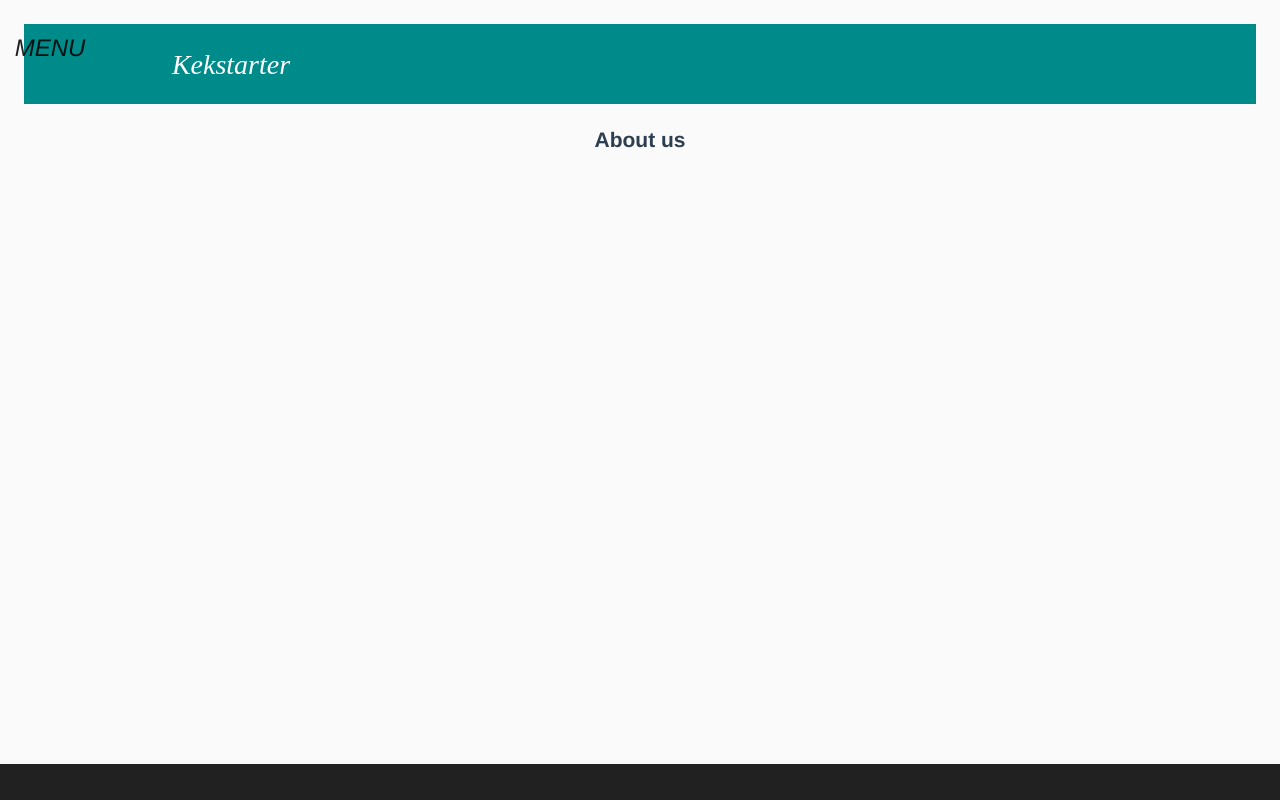
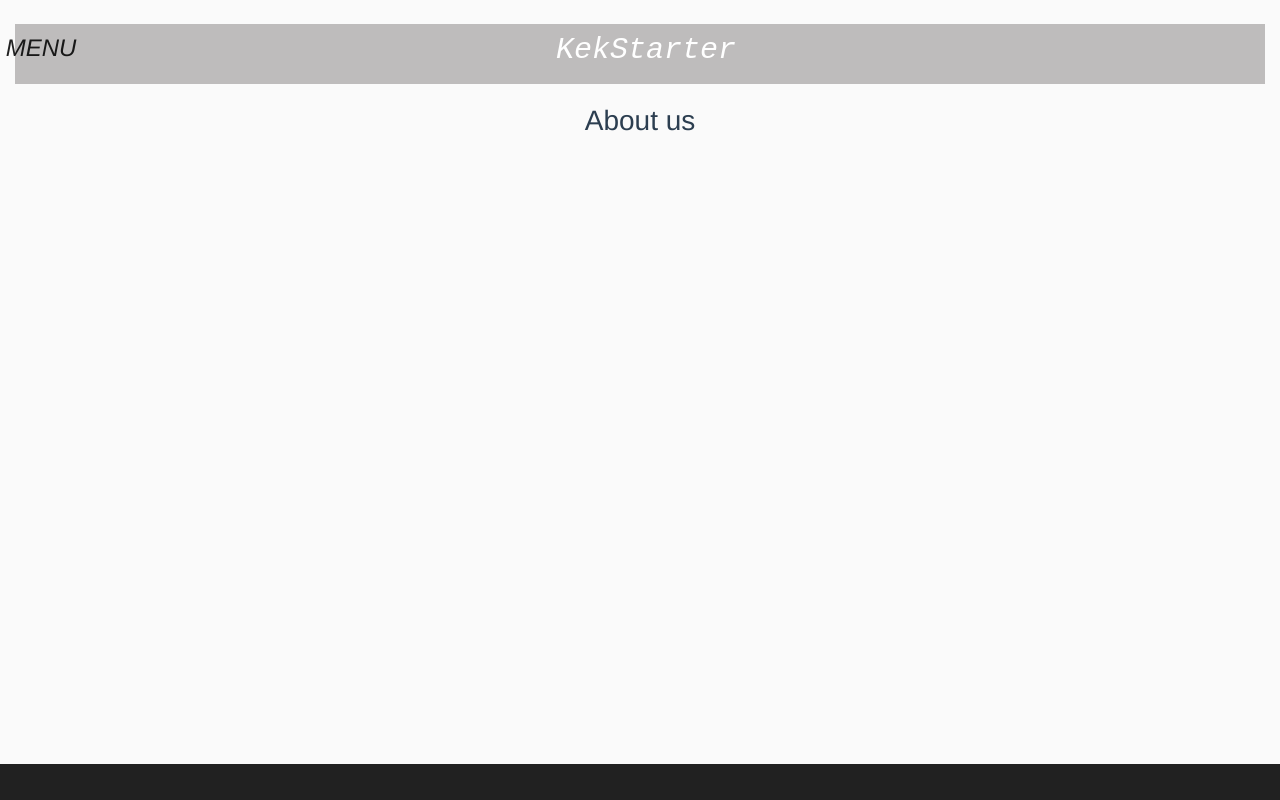
Before and after one commit to Tommy-88/Kekstarter, a Vue app in the folder Vu/: page /#/ in a window 1280 px wide. Built offline with nearby package versions, Linux system fonts and the light colour scheme.

Commit message:
add some changes

```diff
--- a/Vu/package.json
+++ b/Vu/package.json
@@ -11,6 +11,8 @@
     "build": "node build/build.js"
   },
   "dependencies": {
+    "bootstrap": "^4.3.1",
+    "bootstrap-vue": "^2.0.0-rc.24",
     "vue": "^2.5.2",
     "vue-router": "^3.0.1",
     "vue2-circle-progress": "^1.2.3",
--- a/Vu/src/App.vue
+++ b/Vu/src/App.vue
@@ -24,8 +24,7 @@ export default {
     getAuthorized: function () {
       if (localStorage.getItem('loggedUser')) {
         this.authorized = JSON.parse(localStorage.getItem('loggedUser')).isLogged
-      }
-      else {
+      } else {
         this.authorized = false
       }
     }
--- a/Vu/src/components/AllFeesComponent.vue
+++ b/Vu/src/components/AllFeesComponent.vue
@@ -1,7 +1,7 @@
 <template>
   <main>
     <form v-on:submit="addNew">
-      <button id="add"></button>
+      <button id="add">Добавить</button>
       <input v-model="message" placeholder="message">
       <input v-model="needed" type="number" placeholder="How much to collect?">
     </form>
@@ -52,8 +52,7 @@ export default {
     if (localStorage.getItem('items')) {
       this.items = JSON.parse(localStorage.getItem('items'))
       this.id = this.items.length
-    }
-    else {
+    } else {
       this.id = 0
     }
     this.user = JSON.parse(localStorage.getItem('loggedUser')).userid
@@ -70,14 +69,7 @@ export default {
   ul {
     list-style-type: none;
   }
-  li {
-    width: 70%;
-    padding: 0 10px;
-    border: solid blue 3px;
-    border-radius: 20px;
-    margin: 10px 10px;
-    margin-left: -30px;
-  }
+
   form {
     width: 100%;
     border-bottom: solid darkcyan 2px;
@@ -85,15 +77,22 @@ export default {
     margin: 10px 0;
   }
   #add {
-    background-image: url("../assets/images/add.png");
-    margin-left: 25px;
-    margin-right: 20px;
-    margin-bottom: 10px;
-    height: 50px;
-    width: 50px;
-    border-radius: 50%;
-    max-width: 15%;
+    background-color: rgb(187, 199, 199);
+    margin-top:0.6%;
+    margin-left: 0.5%;
+    margin-right: 2%;
+    height: 30px;
+    width: 8%;
+    min-width:80px;
+    border-radius:10%;
+    max-width: 14%;
     cursor: pointer;
+    border:0.5px solid gray;
+    border-bottom: 2px solid gray;
+    border-top:1px solid gray;
+  }
+  #add.hover{
+    background-color: aquamarine;
   }
   input {
     height: auto;
--- a/Vu/src/components/Header.vue
+++ b/Vu/src/components/Header.vue
@@ -2,7 +2,11 @@
   <header>
     <v-toolbar-side-icon class="icon" @click="isShown = !isShown"></v-toolbar-side-icon>
     <navbar v-if="isShown"></navbar>
-    <div class="name" v-on:click="toHome">Kekstarter</div>
+    <div class="row justify-content-center">
+       <div class="col-8">
+    <div class="name" v-on:click="toHome">KekStarter</div>
+    </div>
+    </div>
   </header>
 </template>
 
@@ -27,8 +31,8 @@
 
 <style scoped>
   header {
-    background-color: darkcyan;
-    height: 80px;
+    background-color: rgba(187, 185, 185, 0.945);
+    height: 60px;
     margin: 0;
     padding: 0;
     position: relative;
@@ -40,15 +44,12 @@
   }
   .name {
     color: white;
-    float: left;
-    margin: 20px 80px;
-    vertical-align: center;
-    font-size: 28px;
-    font-family: cursive;
+    margin-top:0.6%;
+    font-size: 30px;
+    font-family: monospace;
     cursor: pointer;
     font-style: italic;
     display: inline-block;
-    width: 150px
   }
 
 </style>
--- a/Vu/src/components/LoginComponent.vue
+++ b/Vu/src/components/LoginComponent.vue
@@ -43,8 +43,7 @@ export default {
         const parsed = JSON.stringify(loggedUser)
         localStorage.setItem('loggedUser', parsed)
         this.$router.push({name: 'allFees', params: {userid: login}})
-      }
-      else {
+      } else {
         alert('Error')
       }
     }
--- a/Vu/src/components/NavBar.vue
+++ b/Vu/src/components/NavBar.vue
@@ -2,7 +2,7 @@
     <v-navigation-drawer
       v-model="drawer"
       app
-      width=170px
+      width=120%
       dark
       permanent
     >
@@ -65,14 +65,14 @@ export default {
       drawer: true,
       items: [
         { title: 'Главная', icon: 'home', name: 'home', show: true },
-        { title: 'Мои сборы', icon: 'dashboard', name: 'allFees', show: true}
+        {title: 'Мои сборы', icon: 'dashboard', name: 'allFees', show: true}
       ],
       logged: [
-        { title: 'Выход', icon: 'power_setting_new'}
+        {title: 'Выход', icon: 'power_setting_new'}
       ],
       unlogged: [
-        { title: 'Вход', name: 'auth'},
-        { title: 'Регистрация', name: 'register'}
+        {title: 'Вход', name: 'auth'},
+        {title: 'Регистрация', name: 'register'}
       ],
       right: null
     }
@@ -91,20 +91,20 @@ export default {
     moveTo: function (item) {
       if (item.title === 'Выход') {
         this.logout()
-      } else if (item.title === 'Вход')
+      } else if (item.title === 'Вход') {
         this.$router.push('/auth')
-      else if (item.title === 'Регистрация')
+      } else if (item.title === 'Регистрация') {
         this.$router.push('/register')
-      else if (item.title === 'Главная')
+      } else if (item.title === 'Главная') {
         this.$router.push('/')
-      else
+      } else {
         this.$router.push({name: item.name, params: {userid: JSON.parse(localStorage.getItem('loggedUser')).userid}})
+      }
     },
     getAuthorized: function () {
       if (localStorage.getItem('loggedUser')) {
         this.authorized = JSON.parse(localStorage.getItem('loggedUser')).isLogged
-      }
-      else {
+      } else {
         this.authorized = false
       }
     }
--- a/Vu/src/components/Registration.vue
+++ b/Vu/src/components/Registration.vue
@@ -25,9 +25,9 @@
 </template>
 
 <script>
-    export default {
-        name: "Registration"
-    }
+export default {
+  name: 'Registration'
+}
 </script>
 
 <style scoped>
--- a/Vu/src/main.js
+++ b/Vu/src/main.js
@@ -3,6 +3,11 @@
 import Vue from 'vue'
 import App from './App'
 import router from './router'
+import BootstrapVue from 'bootstrap-vue';
+
+import 'bootstrap/dist/css/bootstrap.css'
+
+Vue.use(BootstrapVue);
 
 Vue.config.productionTip = false
 
--- a/Vu/src/router/index.js
+++ b/Vu/src/router/index.js
@@ -1,7 +1,7 @@
 import Vue from 'vue'
 import Router from 'vue-router'
 import AllFeesComponent from '@/components/AllFeesComponent'
-import CircleProgress from 'vue2-circle-progress'
+// import CircleProgress from 'vue2-circle-progress'
 import Fee from '@/components/Fee'
 import NavBar from '@/components/NavBar'
 import Home from '@/components/HomeComponent'
```
Also changed, not shown: 1 other file (tests, documents, lock files or other folders). Lines whose indentation alone changed are shown as unchanged.
